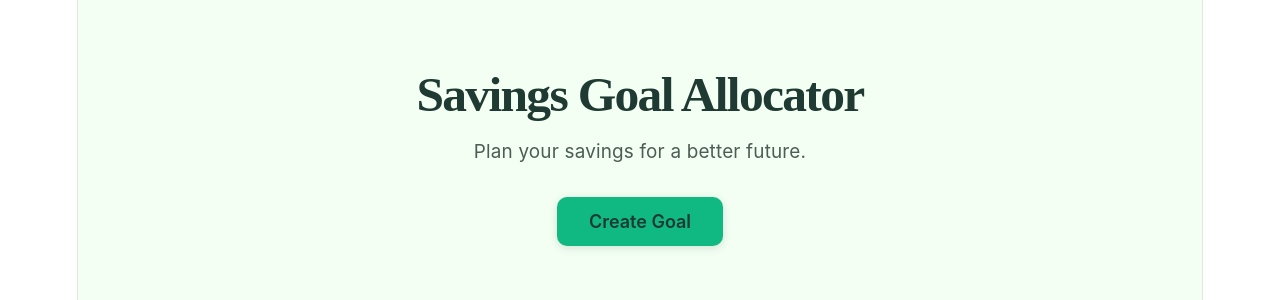
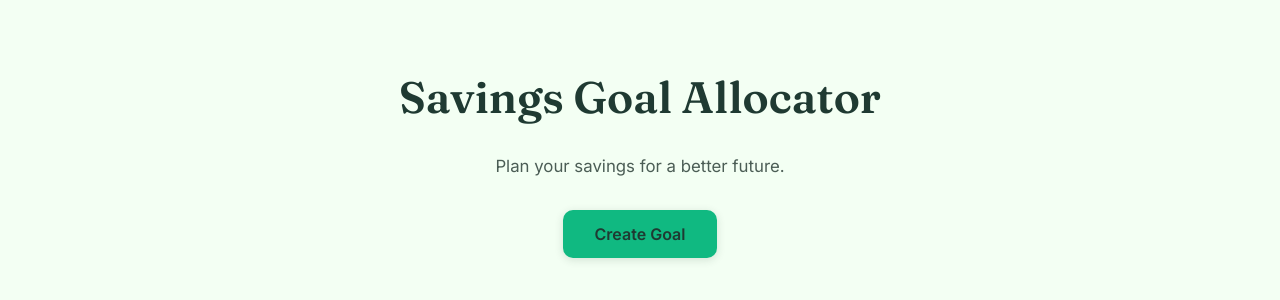
Before and after one commit to ZhangYuSha/SavingsGoalAllocator, a React (Vite) app: page /HomeScreen in a window 1280 px wide. Shown: the part 236-536 px from the top of the page. Built offline with nearby package versions, Linux system fonts and the light colour scheme.

Commit message:
Modified root files:
- Implement all changes appearing in the subfiles.

```diff
--- a/src/App.tsx
+++ b/src/App.tsx
@@ -1,13 +1,51 @@
-import { Routes, Route, Navigate } from 'react-router-dom'
+import {
+  Routes,
+  Route,
+  Navigate,
+} from 'react-router-dom'
+
 import HomeScreen from './pages/HomeScreen/HomeScreen'
 import DataInput from './pages/DataInput/DataInput'
+import Allocation from './pages/Allocation/Allocation'
 
-export default function App() {
+function App() {
+
   return (
     <Routes>
-      <Route path="/" element={<Navigate to="/HomeScreen" />} />
-      <Route path="/HomeScreen" element={<HomeScreen />} />
-      <Route path="/DataInput" element={<DataInput />} />
+
+      <Route
+        path="/"
+        element={
+          <Navigate
+            to="/HomeScreen"
+            replace
+          />
+        }
+      />
+
+      <Route
+        path="/HomeScreen"
+        element={
+          <HomeScreen />
+        }
+      />
+
+      <Route
+        path="/DataInput"
+        element={
+          <DataInput />
+        }
+      />
+
+      <Route
+        path="/allocation"
+        element={
+          <Allocation />
+        }
+      />
+
     </Routes>
   )
 }
+
+export default App
--- a/src/index.css
+++ b/src/index.css
@@ -1,111 +1,44 @@
+@import url(
+  'https://fonts.googleapis.com/css2?family=Fraunces:opsz,wght@9..144,400..700&family=Inter:wght@400;500;600&display=swap'
+);
+
 :root {
-  --text: #6b6375;
-  --text-h: #08060d;
-  --bg: #fff;
-  --border: #e5e4e7;
-  --code-bg: #f4f3ec;
-  --accent: #aa3bff;
-  --accent-bg: rgba(170, 59, 255, 0.1);
-  --accent-border: rgba(170, 59, 255, 0.5);
-  --social-bg: rgba(244, 243, 236, 0.5);
-  --shadow:
-    rgba(0, 0, 0, 0.1) 0 10px 15px -3px, rgba(0, 0, 0, 0.05) 0 4px 6px -2px;
+  font-family: 'Inter', sans-serif;
 
-  --sans: system-ui, 'Segoe UI', Roboto, sans-serif;
-  --heading: system-ui, 'Segoe UI', Roboto, sans-serif;
-  --mono: ui-monospace, Consolas, monospace;
+  color: #1f3a32;
 
-  font: 18px/145% var(--sans);
-  letter-spacing: 0.18px;
-  color-scheme: light dark;
-  color: var(--text);
-  background: var(--bg);
+  background: #f3fff3;
+
   font-synthesis: none;
+
   text-rendering: optimizeLegibility;
+
   -webkit-font-smoothing: antialiased;
+
   -moz-osx-font-smoothing: grayscale;
-
-  @media (max-width: 1024px) {
-    font-size: 16px;
-  }
 }
 
-@media (prefers-color-scheme: dark) {
-  :root {
-    --text: #9ca3af;
-    --text-h: #f3f4f6;
-    --bg: #16171d;
-    --border: #2e303a;
-    --code-bg: #1f2028;
-    --accent: #c084fc;
-    --accent-bg: rgba(192, 132, 252, 0.15);
-    --accent-border: rgba(192, 132, 252, 0.5);
-    --social-bg: rgba(47, 48, 58, 0.5);
-    --shadow:
-      rgba(0, 0, 0, 0.4) 0 10px 15px -3px, rgba(0, 0, 0, 0.25) 0 4px 6px -2px;
-  }
-
-  #social .button-icon {
-    filter: invert(1) brightness(2);
-  }
-}
-
-#root {
-  width: 1126px;
-  max-width: 100%;
-  margin: 0 auto;
-  text-align: center;
-  border-inline: 1px solid var(--border);
-  min-height: 100svh;
-  display: flex;
-  flex-direction: column;
+* {
   box-sizing: border-box;
 }
 
 body {
   margin: 0;
+
+  min-width: 320px;
+
+  min-height: 100vh;
+}
+
+button,
+input,
+select {
+  font-family: inherit;
 }
 
 h1,
-h2 {
-  font-family: var(--heading);
-  font-weight: 500;
-  color: var(--text-h);
+h2,
+h3,
+p {
+  margin-top: 0;
 }
-
-h1 {
-  font-size: 56px;
-  letter-spacing: -1.68px;
-  margin: 32px 0;
-  @media (max-width: 1024px) {
-    font-size: 36px;
-    margin: 20px 0;
-  }
-}
-h2 {
-  font-size: 24px;
-  line-height: 118%;
-  letter-spacing: -0.24px;
-  margin: 0 0 8px;
-  @media (max-width: 1024px) {
-    font-size: 20px;
-  }
-}
-p {
-  margin: 0;
-}
-
-code,
-.counter {
-  font-family: var(--mono);
-  display: inline-flex;
-  border-radius: 4px;
-  color: var(--text-h);
-}
-
-code {
-  font-size: 15px;
-  line-height: 135%;
-  padding: 4px 8px;
-  background: var(--code-bg);
-}
--- a/src/main.tsx
+++ b/src/main.tsx
@@ -1,14 +1,28 @@
 import { StrictMode } from 'react'
-import { createRoot } from 'react-dom/client'
+
+import {
+  createRoot,
+} from 'react-dom/client'
+
+import {
+  BrowserRouter,
+} from 'react-router-dom'
+
 import './index.css'
-import HomeScreen from './pages/HomeScreen/HomeScreen.tsx'
-import App from './App.tsx'
-import { BrowserRouter } from 'react-router-dom'
 
-createRoot(document.getElementById('root')!).render(
+import App from './App'
+
+createRoot(
+  document.getElementById('root')!
+).render(
+
   <StrictMode>
+
     <BrowserRouter>
-    <App />
+
+      <App />
+
     </BrowserRouter>
-  </StrictMode>,
+
+  </StrictMode>
 )
```
